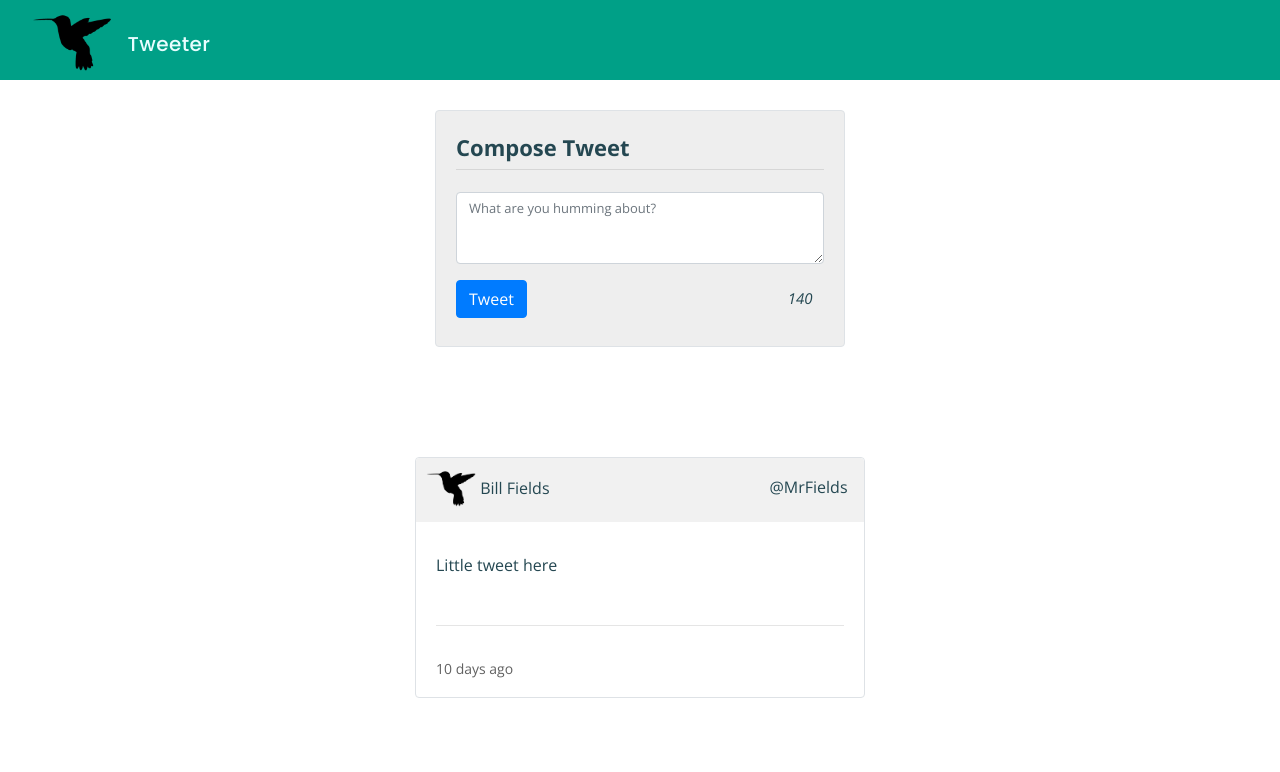
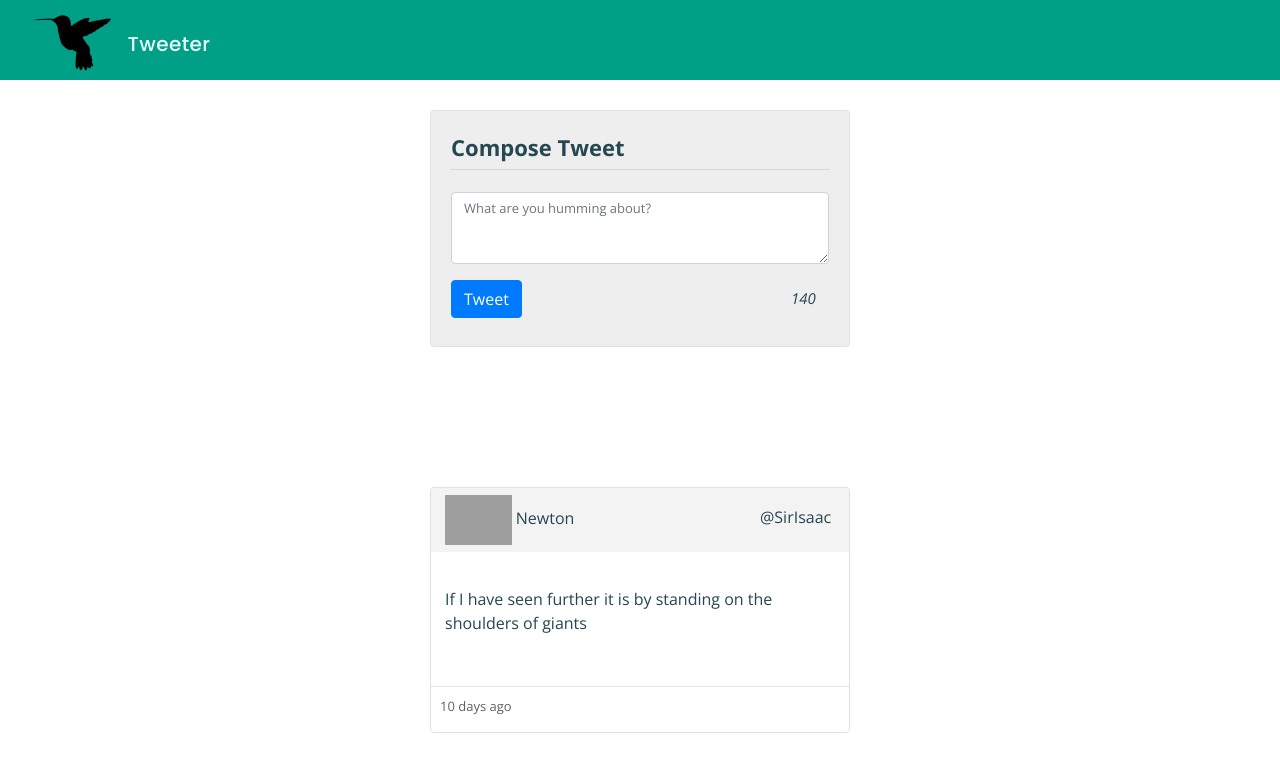
Before and after one commit to JJMin/tweeter, a website: page public/index.html in a window 1280 px wide. Drawn offline with nearby package versions, Linux system fonts and the light colour scheme; grey boxes are pictures that could not be loaded.

Commit message:
Implement a dynamic createTweetElement function

```diff
--- a/public/index.html
+++ b/public/index.html
@@ -60,33 +60,8 @@
     </div>
 
     <article>
-      <div class="container tweet border rounded">
-        <header class="rounded-top">
-          <div class="row justify-content-between">
-            <div class="col-5">
-              <img src="/images/bird.png" alt="Tweeter logo"> Bill Fields
-            </div>
-            <div class="col-3">
-              @MrFields
-            </div>
-          </div>
-        </header>
-
-        <p id="tweet_text">Little tweet here</p>
-        <hr>
-
-        <footer>
-          <div class="row justify-content-between">
-            <div class="col-3">
-              <p>10 days ago</p>
-            </div>
-            <div class="col-3 icons">
-              <i class="fal fa-flag"></i>
-              <i class="far fa-retweet-alt"></i>
-              <i class="fal fa-heart"></i>
-            </div>
-          </div>
-        </footer>
+      <div class="container tweets">
+        <!-- our tweet element gets appended here via our app.js -->
       </div>
     </article>
     </div>
--- a/public/scripts/app.js
+++ b/public/scripts/app.js
@@ -3,3 +3,59 @@
  * jQuery is already loaded
  * Reminder: Use (and do all your DOM work in) jQuery's document ready function
  */
+
+ // Test / driver code (temporary). Eventually will get this from the server.
+const tweetData = {
+  "user": {
+    "name": "Newton",
+    "avatars": {
+      "small": "https://vanillicon.com/788e533873e80d2002fa14e1412b4188_50.png",
+      "regular": "https://vanillicon.com/788e533873e80d2002fa14e1412b4188.png",
+      "large": "https://vanillicon.com/788e533873e80d2002fa14e1412b4188_200.png"
+    },
+    "handle": "@SirIsaac"
+  },
+  "content": {
+    "text": "If I have seen further it is by standing on the shoulders of giants"
+  },
+  "created_at": 1461116232227
+}
+
+const tweetElement =
+  `<div class="tweet border rounded">
+    <header class="rounded-top">
+      <div class="row justify-content-between">
+        <div class="col-5">
+          <img src="${tweetData.user.avatars.small}" class="img-fluid" alt="Tweeter logo">
+          ${tweetData.user.name}
+        </div>
+        <div class="col-3">
+          ${tweetData.user.handle}
+        </div>
+      </div>
+    </header>
+
+    <p id="tweet_text">${tweetData.content.text}</p>
+    <hr>
+
+    <footer>
+      <div class="row justify-content-between">
+        <div class="col-3">
+          <p>10 days ago</p>
+        </div>
+        <div class="col-3 icons">
+          <i class="fal fa-flag"></i>
+          <i class="far fa-retweet-alt"></i>
+          <i class="fal fa-heart"></i>
+        </div>
+      </div>
+    </footer>
+  </div>`;
+
+function createTweetElement(tweetData) {
+  $('.tweets').append(tweetElement);
+}
+
+$(document).ready(function () {
+  createTweetElement(tweetData)
+});
--- a/public/styles/layout.css
+++ b/public/styles/layout.css
@@ -48,13 +48,13 @@ main .container{
   width: 450px;
   margin-top: 80px;
   background-color: white;
-  padding: 30px 20px;
+  padding: 30px 15px;
 }
 form {
   padding: 20px;
-  background-color: #eee;
+  background-color: rgb(238, 238, 238);
 }
-hr {
+main hr {
   padding: 0px;
   margin: -3px 0 22px 0;
 }
@@ -75,13 +75,9 @@ form .form-control {
 /*
  * Article
  */
-article .container {
-  padding: 4px 20px 2px 20px;
-}
 .tweet header {
-  background-color: rgb(241, 241, 241);
-  padding: 7px 10px;
-  margin: -4px -20px;
+  background-color: rgb(243, 243, 243);
+  padding: 7px 14px;
 }
 .tweet img {
   height: 50px;
@@ -90,11 +86,16 @@ article .container {
   padding-top: 10px;
 }
 .tweet #tweet_text {
-  padding: 35px 0;
+  padding: 35px 14px;
+}
+article hr {
+  padding: 0;
+  margin: 0;
 }
 footer p {
-  font-size: 14px;
+  font-size: 13px;
   color: #616161;
+  margin-left: 9px;
 }
 footer .icons {
   font-size: 16px;
```
